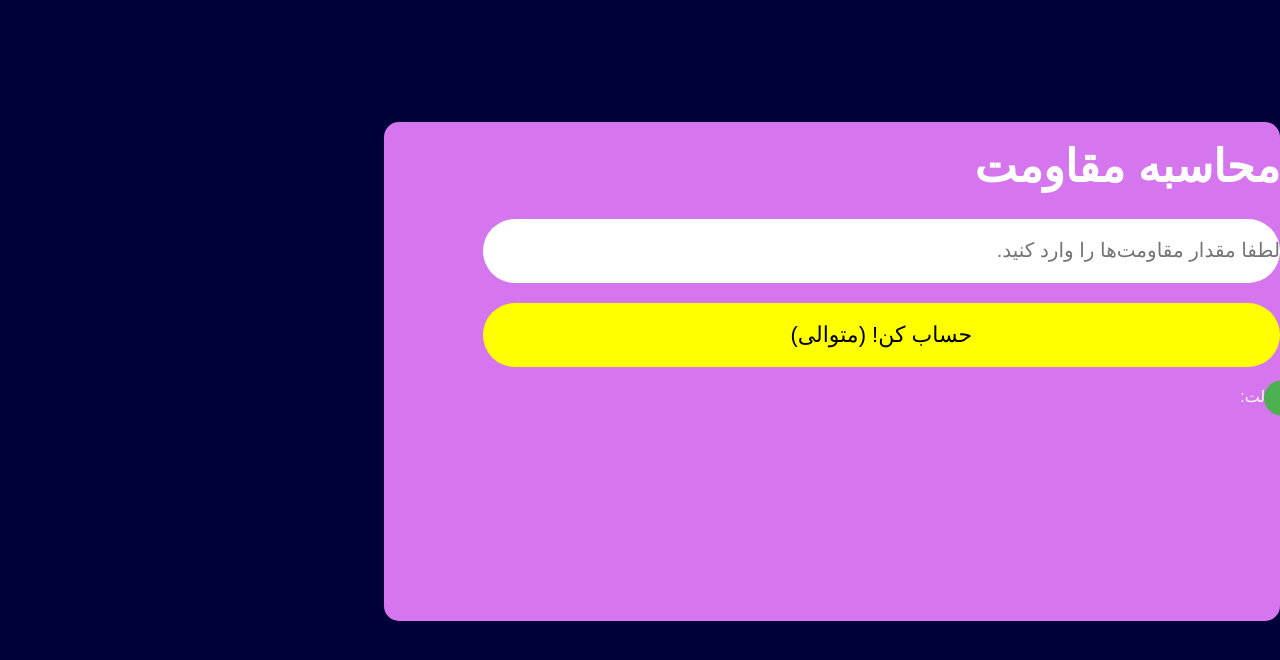
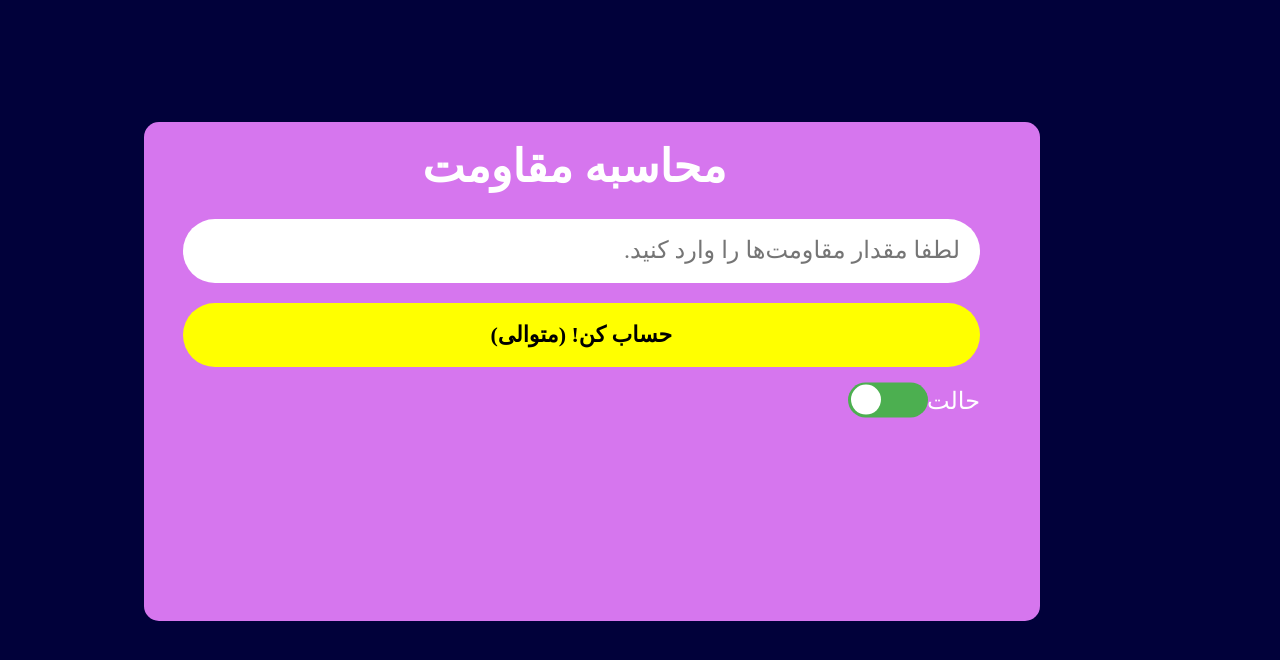
Before and after one commit to WebClubFc/Physics-Projects-First-Upload, a plain HTML site: page Resistor/index.html in a window 1280 px wide. Drawn offline with Linux system fonts and the light colour scheme.

Commit message:
Update style.css

```diff
--- a/Resistor/style.css
+++ b/Resistor/style.css
@@ -2,16 +2,17 @@
   margin: 0;
   padding: 0;
   box-sizing: border-box;
-  font-family: 'Poppins', sans-serif;
+  font-family: 'b nazanin';
 }
 
 h1 {
   font-size: 45px;
   font-weight: 600;
   color: white;
-  margin-left: 30%;
+  margin-right: 35%;
   margin-bottom: 1%;
   transform: translate(0%, 5%);
+  font-family: 'b titr';
 }
 
 body {
@@ -32,7 +33,7 @@ body {
   height: 65%;
   background: rgb(214, 118, 238);
   border-radius: 15px;
-  margin-left: 15rem;
+  margin-right: 15rem;
   padding-top: 15px;
   margin-top: 90px;
 }
@@ -40,10 +41,10 @@ body {
 .input-result input {
   width: 89%;
   height: 4rem;
-  font-size: 20px;
-  padding-left: 20px;
+  font-size: 24px;
+  padding-right: 20px;
   margin-top: 20px;
-  margin-left: 60px;
+  margin-right: 60px;
   border: none;
   outline: none;
   border-radius: 2rem;
@@ -52,23 +53,23 @@ body {
 #fractionResult {
   margin-bottom: 40px;
   margin-top: 4%;
-  margin-left: 70px;
+  margin-right: 70px;
   color: white;
-  font-size: 24px;
+  font-size: 26px;
 }
 
 #sumResult {
   margin-bottom: 40px;
   margin-top: 4%;
-  margin-left: 70px;
+  margin-right: 70px;
   color: white;
-  font-size: 24px;
+  font-size: 26px;
 }
 
 button {
   width: 89%;
   height: 4rem;
-  margin-left: 60px;
+  margin-right: 60px;
   border-radius: 2rem;
   background: yellow;
   border: none;
@@ -76,6 +77,8 @@ button {
   font-size: 22px;
   margin-top: 20px;
   cursor: pointer;
+  font-family: 'b zar';
+  font-weight: 600;
 }
 
 /* Style for the switch input */
@@ -105,28 +108,29 @@ button {
   width: 30px;
   height: 30px;
   border-radius: 50%;
-  transform: translate(-60%, 7%);
+  transform: translate(-90%, 7%);
   background-color: white;
   transition: transform 0.3s;
 }
 
 /* Style for the switch thumb when checked */
 #calculationMode:checked::before {
-  transform: translate(90%, 7%);
+  transform: translate(56%, 7%);
 }
 
 .label {
-  margin-left: 60px;
+  margin-right: 60px;
   margin-top: 20px;
   color: white;
+  font-size: 24px;
 }
 
 #calculationMode {
-  transform: translate(80%, -130%);
+  transform: translate(-65%, -150%);
 }
 
 #calculationResult {
   color: white;
-  font-size: 24px;
-  margin-left: 60px;
+  font-size: 25px;
+  margin-right: 60px;
 }
```
